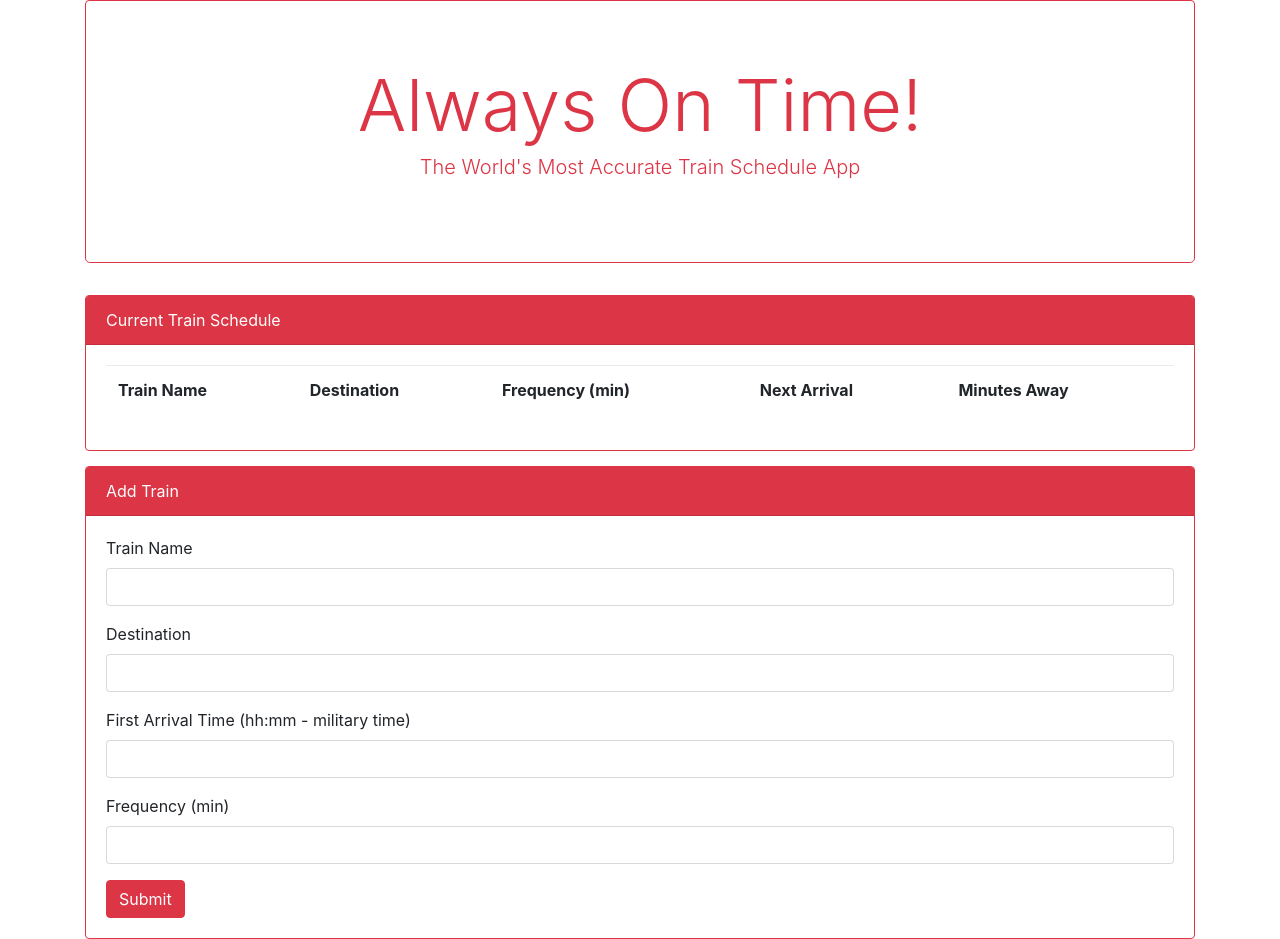
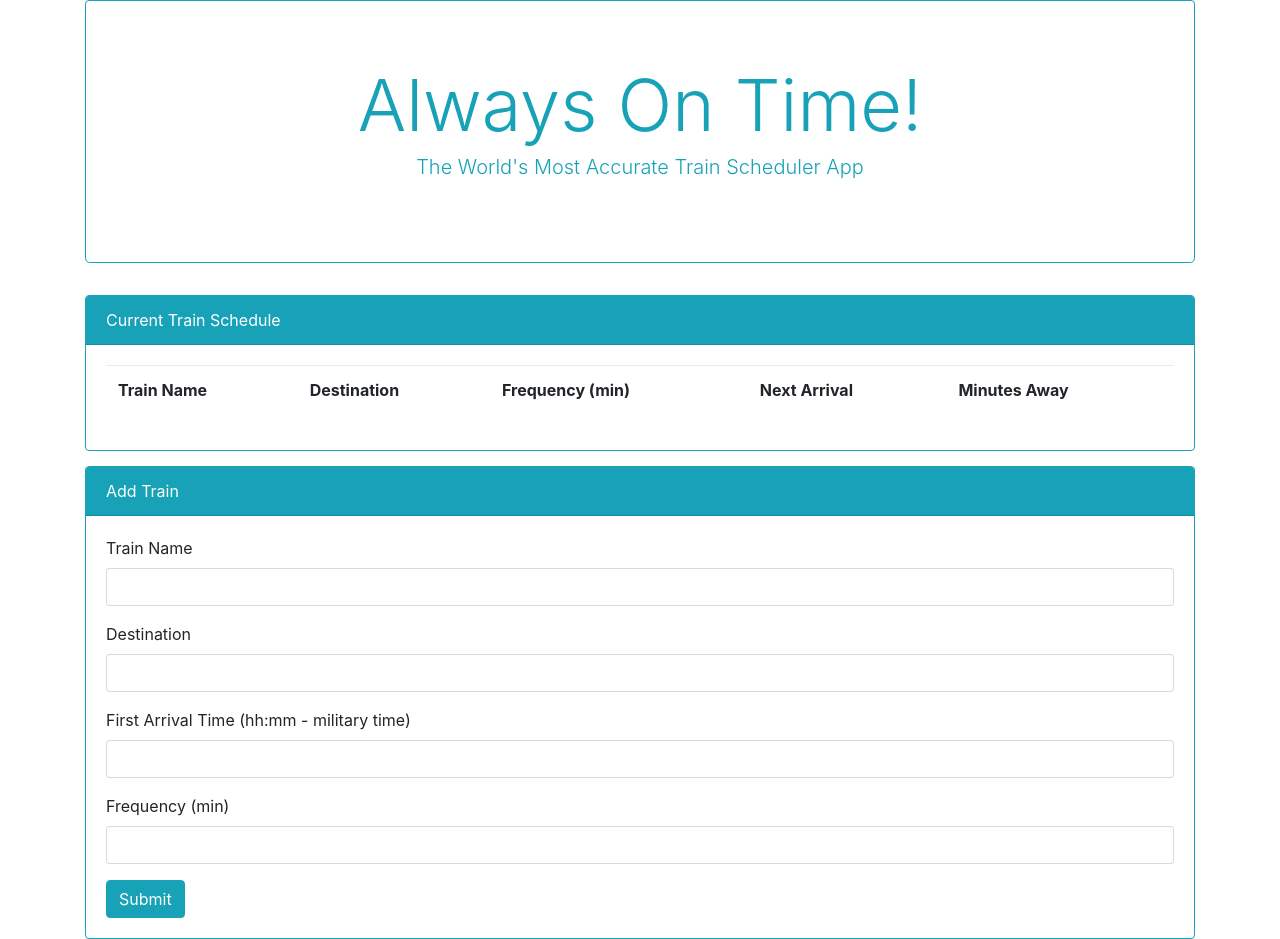
Before and after one commit to winfredSunga-jw0226/Train-Scheduler, a plain HTML site: page index.html in a window 1280 px wide. Drawn offline with nearby package versions, Linux system fonts and the light colour scheme; no server answers.

Commit message:
made styling changes

```diff
--- a/index.html
+++ b/index.html
@@ -12,16 +12,16 @@
   <div class="container">
     <div class="row">
       <div class="col-md-12">
-        <div class="jumbotron border border-danger bg-white text-danger rounded-top">
+        <div class="jumbotron border border-info bg-white text-info rounded-top">
           <h1 class="display-3 text-center">Always On Time!</h1>
-          <p class="lead text-center">The World's Most Accurate Train Schedule App</p>
+          <p class="lead text-center">The World's Most Accurate Train Scheduler App</p>
         </div>
       </div>
     </div>
     <div class="row">
       <div class="col-md-12">
-        <div class="card border border-danger rounded-top">
-          <div class="card-header bg-danger text-white">Current Train Schedule</div>
+        <div class="card border border-info rounded-top">
+          <div class="card-header bg-info text-white">Current Train Schedule</div>
           <div class="card-body">
             <table class="table">
               <tr>
@@ -42,8 +42,8 @@
     </div>
     <div class="row">
       <div class="col-md-12">
-        <div class="card border border-danger rounded-top">
-          <div class="card-header bg-danger text-white">Add Train</div>
+        <div class="card border border-info rounded-top">
+          <div class="card-header bg-info text-white">Add Train</div>
           <div class="card-body">
 
             <form>
@@ -63,7 +63,7 @@
                 <label for="destination">Frequency (min)</label>
                 <input type="text" class="form-control" id="frequency" >
               </div>
-              <button type="submit" class="btn btn-danger" id="submit">Submit</button>
+              <button type="submit" class="btn btn-info" id="submit">Submit</button>
             </form>
           </div>
         </div>
```
